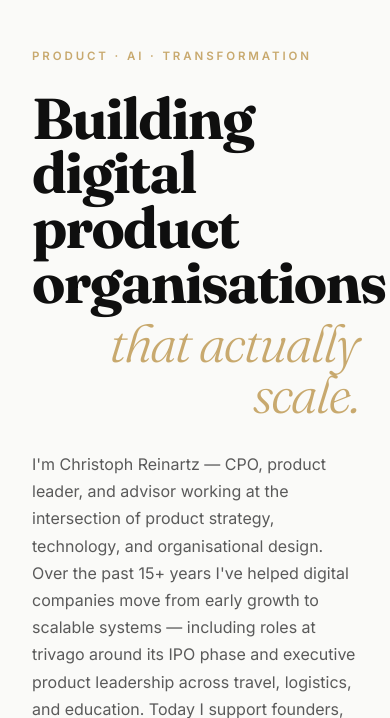
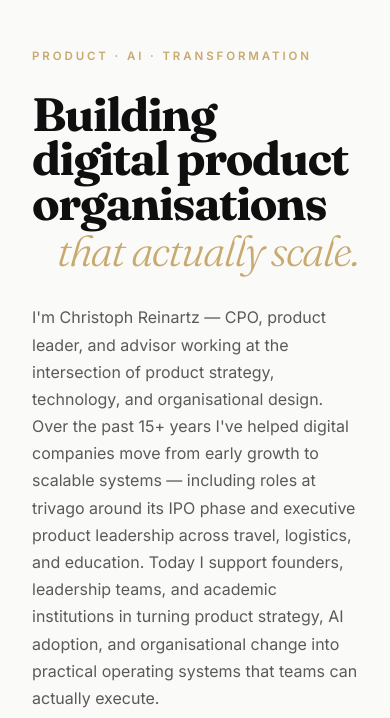
Before and after one commit to creinartz/portfolio, a PHP site: page / in a window 390 px wide. Shown: the part 65-783 px from the top of the page. Run offline with PHP 8.4, Linux system fonts and the light colour scheme.

Commit message:
fix(hero): widen headline max-width and fix mobile overflow
- .hero-headline max-width 10ch → 18ch: "Building digital product"
  now fits on one line at 1280px (9vw = 115px), reducing headline from
  4 display lines to 3 (2 upright + em). Buttons now land at y=720 on
  800px viewport (was 873 — 73px below fold).
- Add mobile clamp override (≤640px): clamp(2.4rem, 12vw, 3.6rem)
  so "organisations" scales proportionally at narrow widths instead of
  overflowing the 311px container at 375px.

Co-Authored-By: Claude Sonnet 4.6 <noreply@anthropic.com>

```diff
--- a/styles.css
+++ b/styles.css
@@ -347,7 +347,7 @@ strong { color: var(--ink); font-weight: 600; }
   letter-spacing: -0.03em;
   color: var(--ink);
   margin-bottom: 2rem;
-  max-width: 10ch;
+  max-width: 18ch;
 }
 
 /* Right-aligned italic — breaks the grid deliberately */
@@ -870,6 +870,8 @@ strong { color: var(--ink); font-weight: 600; }
 
   .hero { padding: 7rem 2rem 5rem; }
   .hero-bg-text { display: none; }   /* watermark hidden on mobile */
+  /* Scale headline proportionally so long words don't overflow at 375px */
+  .hero-headline { font-size: clamp(2.4rem, 12vw, 3.6rem); }
 
   /* Remove rotations on mobile — too cramped */
   .services-grid .service-card:nth-child(n) { transform: none; }
```
